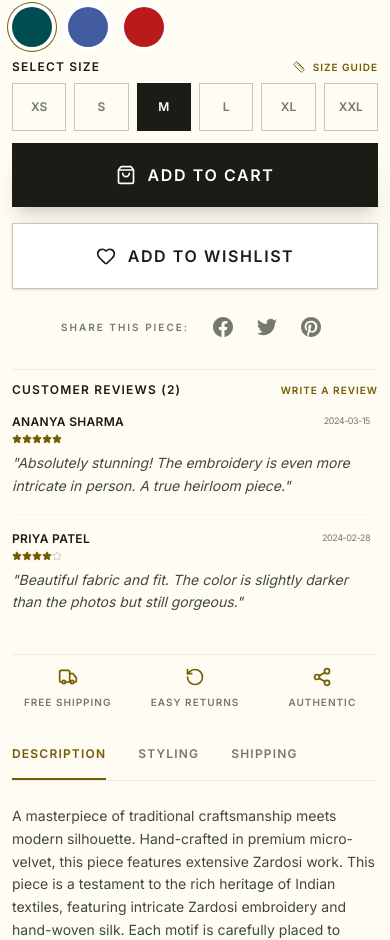
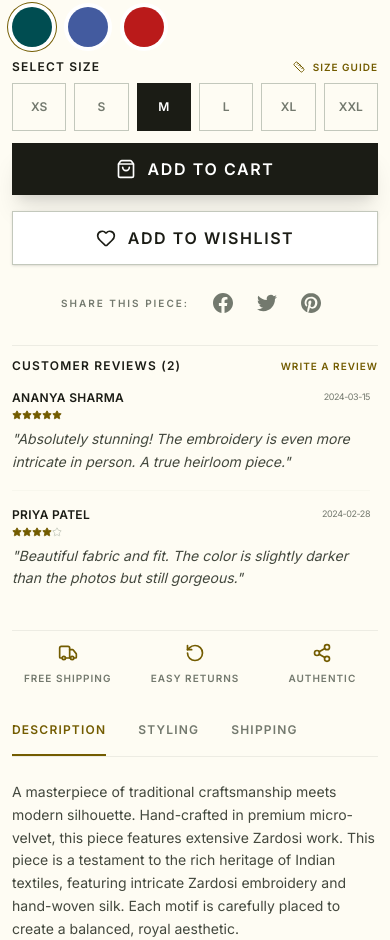
Before and after one commit to 12vaibhav/Ethnic-Fusion, a React (Vite) app: page /product/1 in a window 390 px wide. Shown: the part 914-1854 px from the top of the page. Built offline with nearby package versions, Linux system fonts and the light colour scheme; a web font is replaced by a local one.

Commit message:
style: slightly reduce CTA button height on product detail page for mobile

```diff
--- a/src/pages/ProductDetail.tsx
+++ b/src/pages/ProductDetail.tsx
@@ -317,7 +317,7 @@ export default function ProductDetail() {
                     });
                     announce(`${product.name} added to cart.`);
                   }}
-                  className="flex-grow bg-primary text-white py-5 uppercase tracking-widest font-bold flex items-center justify-center gap-3 hover:bg-tertiary transition-all duration-500 shadow-xl focus-visible:outline-2 focus-visible:outline-offset-2 focus-visible:outline-tertiary"
+                  className="flex-grow bg-primary text-white py-3.5 md:py-5 uppercase tracking-widest font-bold flex items-center justify-center gap-3 hover:bg-tertiary transition-all duration-500 shadow-xl focus-visible:outline-2 focus-visible:outline-offset-2 focus-visible:outline-tertiary"
                 >
                   <ShoppingBag className="w-5 h-5" aria-hidden="true" /> Add to Cart
                 </button>
@@ -337,7 +337,7 @@ export default function ProductDetail() {
                   }}
                   aria-label={isWishlisted ? "Remove from wishlist" : "Add to wishlist"}
                   className={cn(
-                    "flex-grow py-5 uppercase tracking-widest font-bold flex items-center justify-center gap-3 transition-all duration-500 border shadow-sm focus-visible:outline-2 focus-visible:outline-offset-2 focus-visible:outline-tertiary",
+                    "flex-grow py-3.5 md:py-5 uppercase tracking-widest font-bold flex items-center justify-center gap-3 transition-all duration-500 border shadow-sm focus-visible:outline-2 focus-visible:outline-offset-2 focus-visible:outline-tertiary",
                     isWishlisted
                       ? "bg-tertiary text-white border-tertiary"
                       : "bg-white text-primary border-outline-variant hover:border-tertiary hover:text-tertiary"
```
